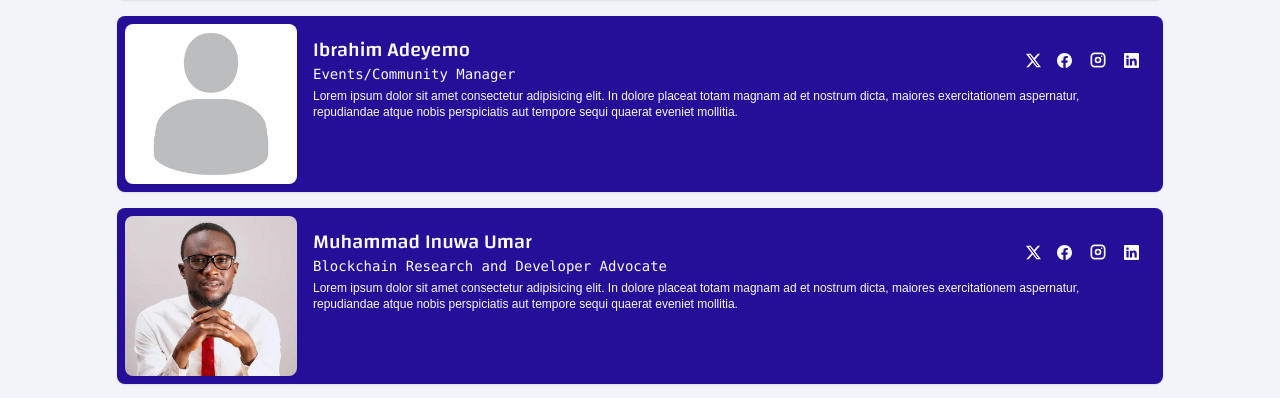
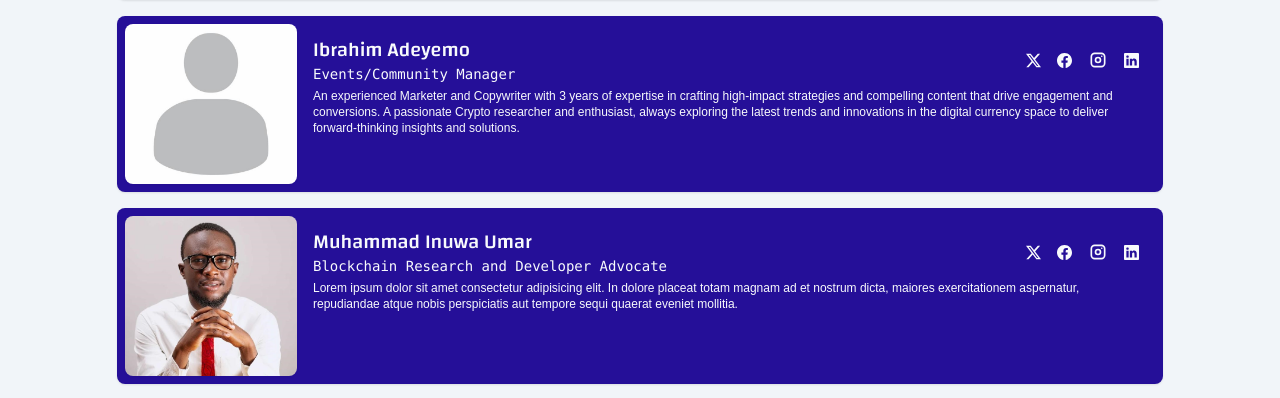
Before and after one commit to Namibra-Devs/web3foundationafrica, a website built with Vite: page about.html in a window 1280 px wide. Shown: the part 2790-3188 px from the top of the page. Built offline with nearby package versions, Linux system fonts and the light colour scheme.

Commit message:
Team member about update

```diff
--- a/about.html
+++ b/about.html
@@ -328,8 +328,7 @@
                       </div>
                     </div>
                   <div class="story">
-                    <p class="text-xs py-1 text-slate-50">Lorem ipsum dolor sit amet consectetur adipisicing elit. In dolore placeat totam magnam ad et nostrum dicta, maiores exercitationem aspernatur, repudiandae atque nobis perspiciatis aut tempore sequi quaerat eveniet mollitia.
-
+                    <p class="text-xs py-1 text-slate-50">An experienced Marketer and Copywriter with 3 years of expertise in crafting high-impact strategies and compelling content that drive engagement and conversions. A passionate Crypto researcher and enthusiast, always exploring the latest trends and innovations in the digital currency space to deliver forward-thinking insights and solutions.
                     </p>
                   </div>
                 </div>
```
